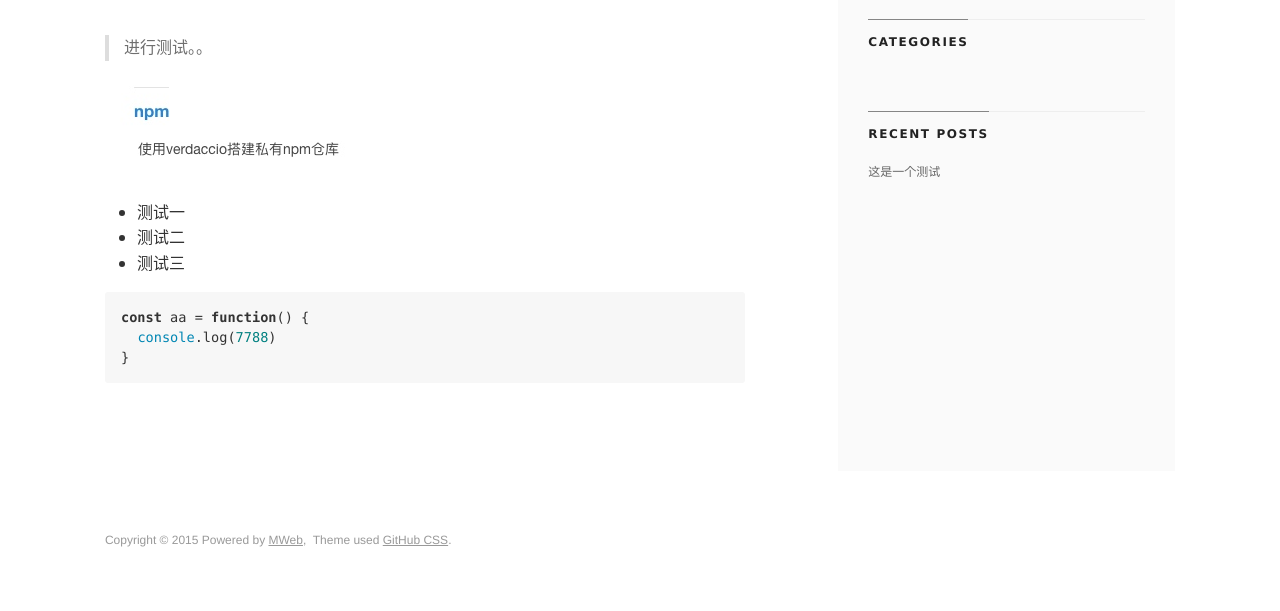
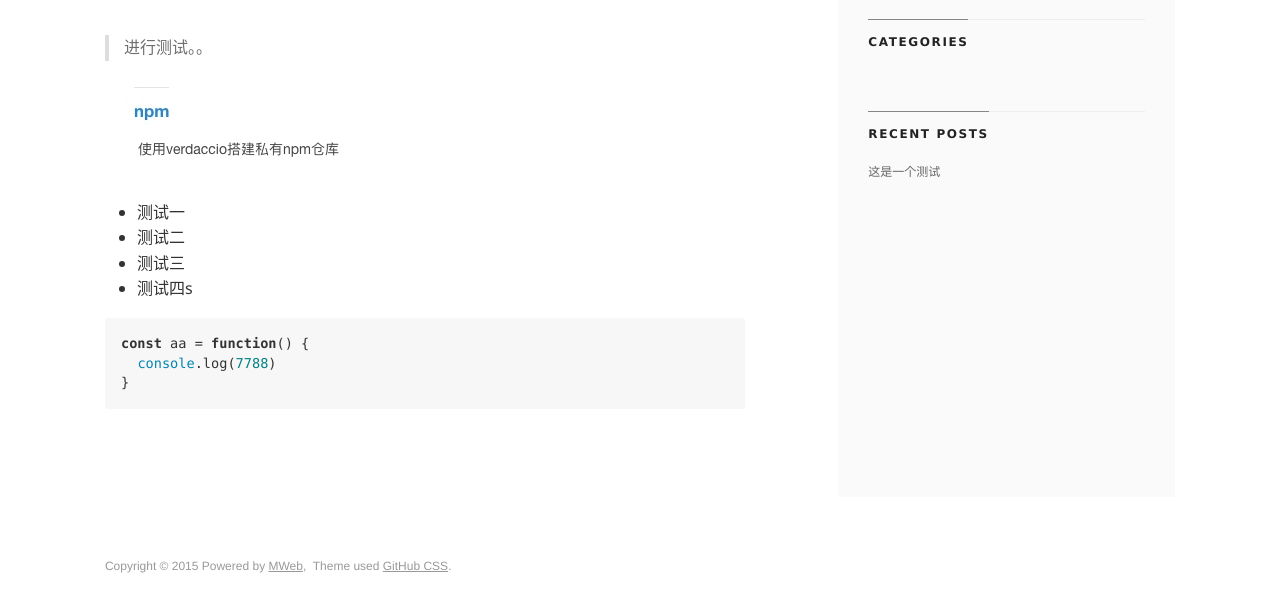
Before and after one commit to SevenChan07/sevenchan07.github.io, a plain HTML site: page 15886633016930.html in a window 1280 px wide. Shown: the part 225-836 px from the top of the page. Drawn offline with Linux system fonts and the light colour scheme.

Commit message:
feat: update

```diff
--- a/15886633016930.html
+++ b/15886633016930.html
@@ -126,6 +126,7 @@
 <li>测试一</li>
 <li>测试二</li>
 <li>测试三</li>
+<li>测试四s</li>
 </ul>
 
 <pre><code class="language-javascript">const aa = function() {
```
Also changed, not shown: all.html (+1 -0 lines), index.html (+1 -0 lines).
